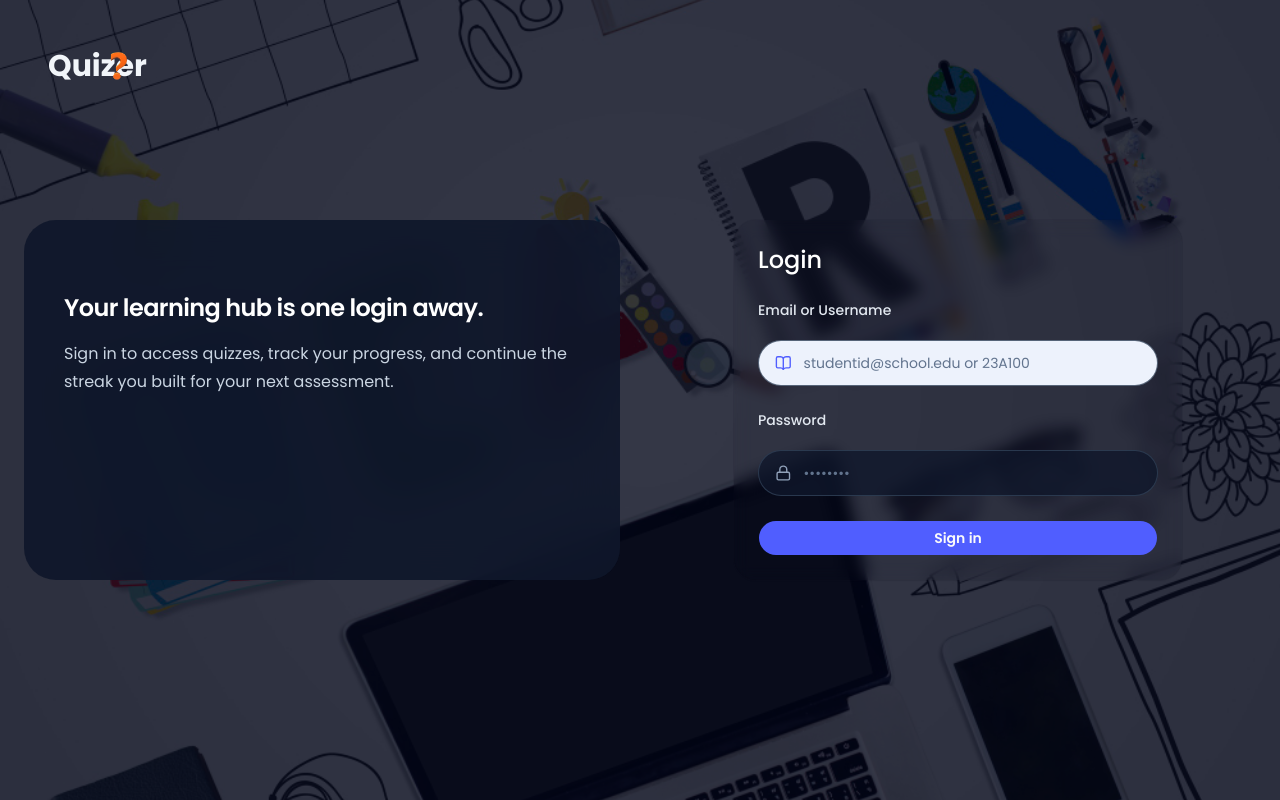
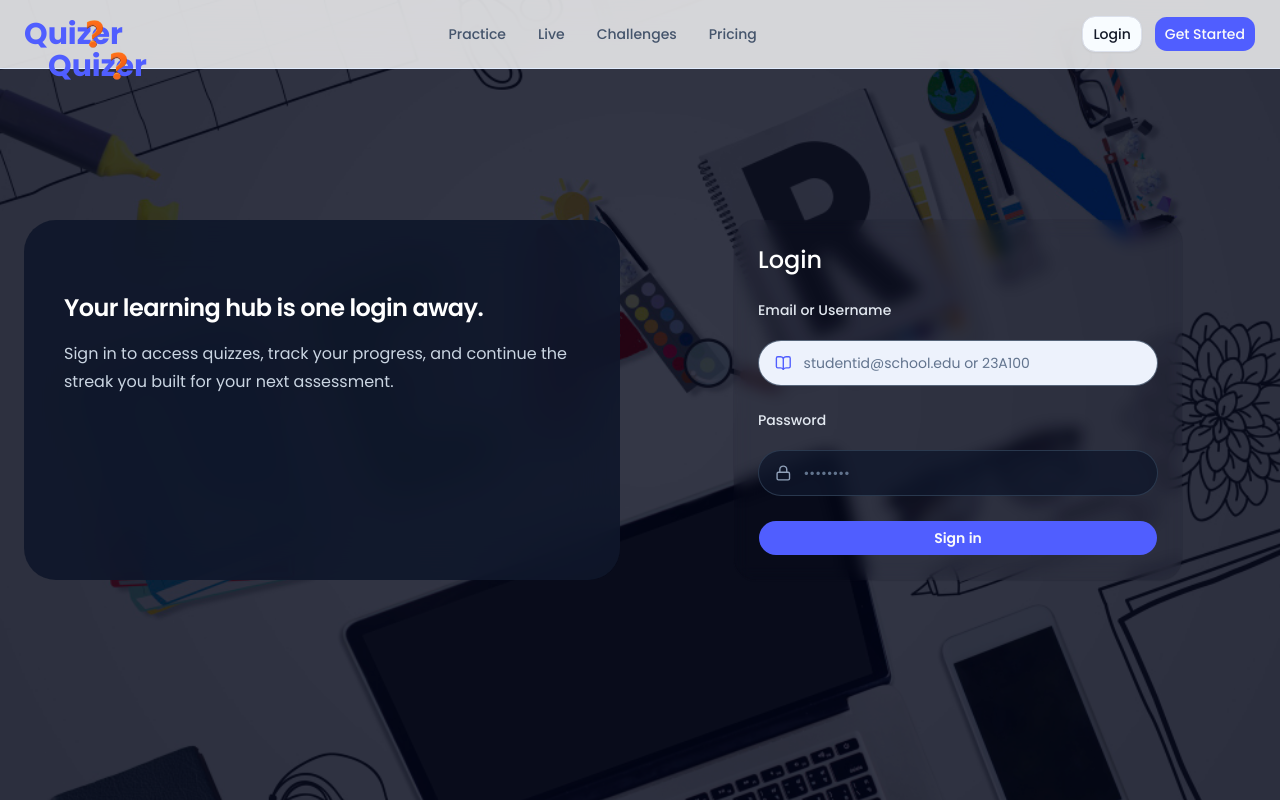
Before and after one commit to BashBuilder/Quizergo-Frontend, a Next.js app: page /login in a window 1280 px wide. Built offline with nearby package versions, Linux system fonts and the light colour scheme.

Commit message:
update: theme updated

```diff
--- a/app/globals.css
+++ b/app/globals.css
@@ -5,6 +5,18 @@
 @custom-variant dark (&:is(.dark *));
 
 @theme inline {
+  --color-primary-50: var(--primary-50);
+  --color-primary-100: var(--primary-100);
+  --color-primary-200: var(--primary-200);
+  --color-primary-300: var(--primary-300);
+  --color-primary-400: var(--primary-400);
+  --color-primary-500: var(--primary-500);
+  --color-primary-600: var(--primary-600);
+  --color-primary-700: var(--primary-700);
+  --color-primary-800: var(--primary-800);
+  --color-primary-900: var(--primary-900);
+  --color-primary-950: var(--primary-950);
+
   --color-background: var(--background);
   --color-foreground: var(--foreground);
   --font-sans: var(--font-sans);
@@ -48,6 +60,21 @@
   --radius-4xl: calc(var(--radius) * 2.6);
 }
 :root {
+  --primary-50: oklch(0.98 0.02 272);
+  --primary-100: oklch(0.95 0.05 272);
+  --primary-200: oklch(0.9 0.09 272);
+  --primary-300: oklch(0.83 0.14 272);
+  --primary-400: oklch(0.74 0.19 272);
+
+  /* Base Brand */
+  --primary-500: oklch(0.59 0.26 272);
+
+  --primary-600: oklch(0.52 0.24 272);
+  --primary-700: oklch(0.45 0.21 272);
+  --primary-800: oklch(0.38 0.17 272);
+  --primary-900: oklch(0.31 0.13 272);
+  --primary-950: oklch(0.24 0.09 272);
+
   --background: oklch(0.99 0.01 265);
   --foreground: oklch(0.22 0.03 265);
 
@@ -57,7 +84,7 @@
   --popover: oklch(1 0 0);
   --popover-foreground: oklch(0.22 0.03 265);
 
-  /* Quizlet Blue #4255FF */
+  /* Quizlet primary #4255FF */
   --primary: oklch(0.59 0.26 272);
   --primary-foreground: oklch(0.985 0 0);
 
--- a/app/layout.tsx
+++ b/app/layout.tsx
@@ -2,6 +2,7 @@ import type { Metadata } from "next";
 import { Poppins } from "next/font/google";
 import "./globals.css";
 import { cn } from "@/lib/utils";
+import Header from "@/components/global/Header";
 
 const poppins = Poppins({
   subsets: ["latin"],
@@ -20,7 +21,10 @@ export default function RootLayout({
 }>) {
   return (
     <html lang="en" className={cn("h-full", "antialiased", poppins.className)}>
-      <body className="min-h-full flex flex-col">{children}</body>
+      <body className="min-h-full">
+        <Header />
+        <main className="flex-1">{children}</main>
+      </body>
     </html>
   );
 }
--- a/app/page.tsx
+++ b/app/page.tsx
@@ -83,17 +83,13 @@ export default function HomePage() {
 
   return (
     <main className="min-h-screen bg-white text-slate-900">
-      {/* NAVBAR */}
-      <Header />
-      {/* HERO */}
       <Hero />
       <QuizerGoSections />
-
       {/* FEATURES */}
       <section className="py-24">
         <div className="mx-auto max-w-7xl px-6">
           <div className="mb-14 text-center">
-            <p className="font-semibold uppercase tracking-widest text-blue-600">
+            <p className="font-semibold uppercase tracking-widest text-primary-600">
               Features
             </p>
             <h2 className="mt-3 text-4xl font-black">
@@ -107,10 +103,10 @@ export default function HomePage() {
               return (
                 <Card
                   key={item.title}
-                  className="rounded-3xl border-blue-100 shadow-lg transition hover:-translate-y-1"
+                  className="rounded-3xl border-primary-100 shadow-lg transition hover:-translate-y-1"
                 >
                   <CardContent className="p-7">
-                    <div className="mb-4 flex h-12 w-12 items-center justify-center rounded-2xl bg-blue-100 text-blue-700">
+                    <div className="mb-4 flex h-12 w-12 items-center justify-center rounded-2xl bg-primary-100 text-primary">
                       <Icon />
                     </div>
                     <h3 className="text-xl font-bold">{item.title}</h3>
@@ -128,7 +124,7 @@ export default function HomePage() {
       {/* TESTIMONIAL */}
       <section className="bg-slate-50 py-24">
         <div className="mx-auto max-w-5xl px-6 text-center">
-          <Star className="mx-auto h-10 w-10 fill-blue-500 text-blue-500" />
+          <Star className="mx-auto h-10 w-10 fill-primary-500 text-primary-500" />
           <h2 className="mt-6 text-4xl font-black">
             Real Students. Real Results.
           </h2>
@@ -138,7 +134,7 @@ export default function HomePage() {
             scored 312. This app changed everything for me.”
           </p>
 
-          <p className="mt-6 font-semibold text-blue-700">
+          <p className="mt-6 font-semibold text-primary">
             — Adebayo Olamide, Lagos
           </p>
         </div>
@@ -148,7 +144,7 @@ export default function HomePage() {
       <section className="py-24">
         <div className="mx-auto max-w-7xl px-6">
           <div className="text-center">
-            <p className="font-semibold uppercase tracking-widest text-blue-600">
+            <p className="font-semibold uppercase tracking-widest text-primary-600">
               Pricing
             </p>
             <h2 className="mt-3 text-4xl font-black">
@@ -162,7 +158,7 @@ export default function HomePage() {
                 key={plan.name}
                 className={`rounded-3xl p-2 shadow-xl ${
                   plan.featured
-                    ? "border-blue-600 bg-blue-600 text-white"
+                    ? "border-primary-600 bg-primary-600 text-white"
                     : "border-slate-200"
                 }`}
               >
@@ -185,8 +181,8 @@ export default function HomePage() {
                   <Button
                     className={`mt-8 w-full ${
                       plan.featured
-                        ? "bg-white text-blue-700 hover:bg-blue-50"
-                        : "bg-blue-600 hover:bg-blue-700"
+                        ? "bg-white text-primary hover:bg-primary-50"
+                        : "bg-primary-600 hover:bg-primary"
                     }`}
                   >
                     Choose Plan
@@ -199,7 +195,7 @@ export default function HomePage() {
       </section>
 
       {/* CTA */}
-      <section className="bg-blue-700 py-24 text-white">
+      <section className="bg-primary py-24 text-white">
         <div className="mx-auto max-w-5xl px-6 text-center">
           <h2 className="text-5xl font-black">
             Your Exam is Coming.
@@ -207,13 +203,13 @@ export default function HomePage() {
             Start Today.
           </h2>
 
-          <p className="mx-auto mt-6 max-w-2xl text-lg text-blue-100">
+          <p className="mx-auto mt-6 max-w-2xl text-lg text-primary-100">
             Join 50,000+ students using QuizerGo to prepare smarter.
           </p>
 
           <Button
             size="lg"
-            className="mt-8 bg-white px-8 text-blue-700 hover:bg-blue-50"
+            className="mt-8 bg-white px-8 text-primary hover:bg-primary-50"
           >
             Create Free Account
           </Button>
--- a/components/Homepage/Hero.tsx
+++ b/components/Homepage/Hero.tsx
@@ -6,12 +6,12 @@ import { ArrowRight } from "lucide-react";
 const Hero = () => {
   return (
     <section className="relative overflow-hidden pt-32 pb-20">
-      <div className="absolute inset-0 bg-linear-to-br from-blue-50 via-white to-blue-100" />
+      <div className="absolute inset-0 bg-linear-to-br from-primary-50 via-white to-primary-100" />
       <div className="relative mx-auto grid max-w-7xl items-center gap-16 px-6 lg:grid-cols-2">
         <div>
           <h1 className="text-3xl font-black leading-tight tracking-tight md:text-5xl">
             Study Smart. <br />
-            Pass <span className="text-blue-600">WAEC & JAMB</span> with
+            Pass <span className="text-primary-600">WAEC & JAMB</span> with
             Confidence.
           </h1>
 
@@ -21,7 +21,7 @@ const Hero = () => {
           </p>
 
           <div className="mt-8 flex flex-wrap gap-4">
-            <Button size="lg" className="bg-blue-600 px-8 hover:bg-blue-700">
+            <Button size="lg" className="bg-primary-600 px-8 hover:bg-primary">
               Start Free <ArrowRight className="ml-2 h-4 w-4" />
             </Button>
 
--- a/components/global/Header.tsx
+++ b/components/global/Header.tsx
@@ -2,18 +2,14 @@ import React from "react";
 import { Button } from "../ui/button";
 import { Menu } from "lucide-react";
 import Link from "next/link";
+import Logo from "./Logo";
 
 const Header = () => {
   return (
-    <header className="fixed top-0 z-50 w-full border-b border-blue-100 bg-white/80 backdrop-blur-xl">
+    <header className="fixed top-0 z-50 w-full border-b border-primary-100 bg-white/80 backdrop-blur-xl">
       <div className="mx-auto flex max-w-7xl items-center justify-between px-6 py-4">
         <div className="flex items-center gap-3">
-          <div className="flex h-10 w-10 items-center justify-center rounded-xl bg-blue-600 text-white font-bold">
-            Q
-          </div>
-          <span className="text-xl font-black tracking-tight text-blue-700">
-            QuizerGo
-          </span>
+          <Logo />
         </div>
 
         <nav className="hidden gap-8 md:flex text-sm font-medium text-slate-600">
@@ -28,7 +24,7 @@ const Header = () => {
             <Button variant="outline">Login</Button>
           </Link>
           <Link href="/login">
-            <Button className="bg-blue-600 hover:bg-blue-700">
+            <Button className="bg-primary-500 hover:bg-primary">
               Get Started
             </Button>
           </Link>
--- a/components/global/Logo.tsx
+++ b/components/global/Logo.tsx
@@ -6,7 +6,7 @@ const Logo = () => {
   return (
     <Link href="/" className="motion-preset-confetti">
       <div className="relative w-fit">
-        <h1 className="text-3xl font-bold">Quizer</h1>
+        <h1 className="text-3xl font-bold text-primary ">Quizer</h1>
         <img
           src="/assets/quizzer.png"
           alt="quizer logo"
```
Also changed, not shown: components/Homepage/Subjects.tsx (+11 -11 lines).
